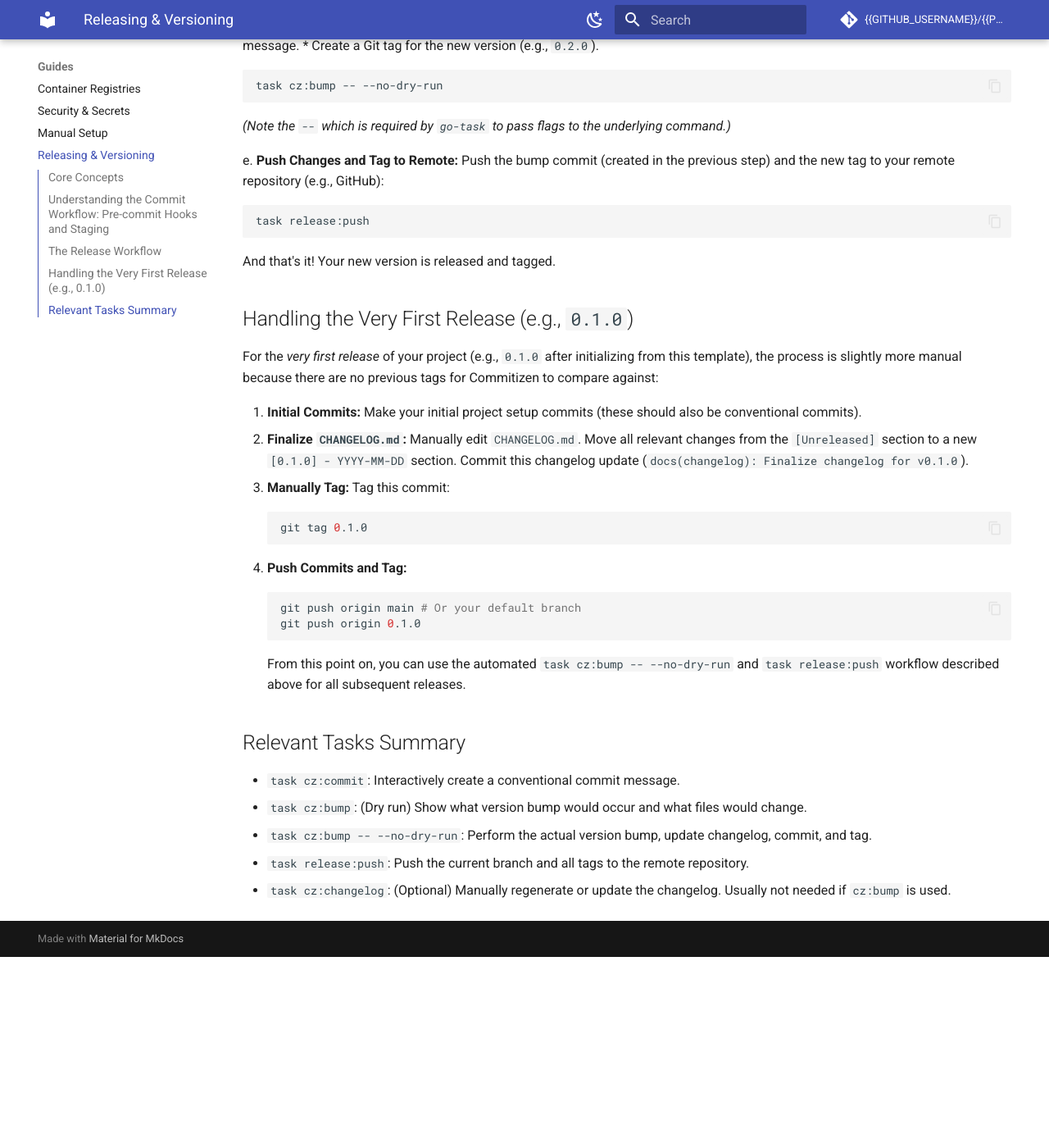
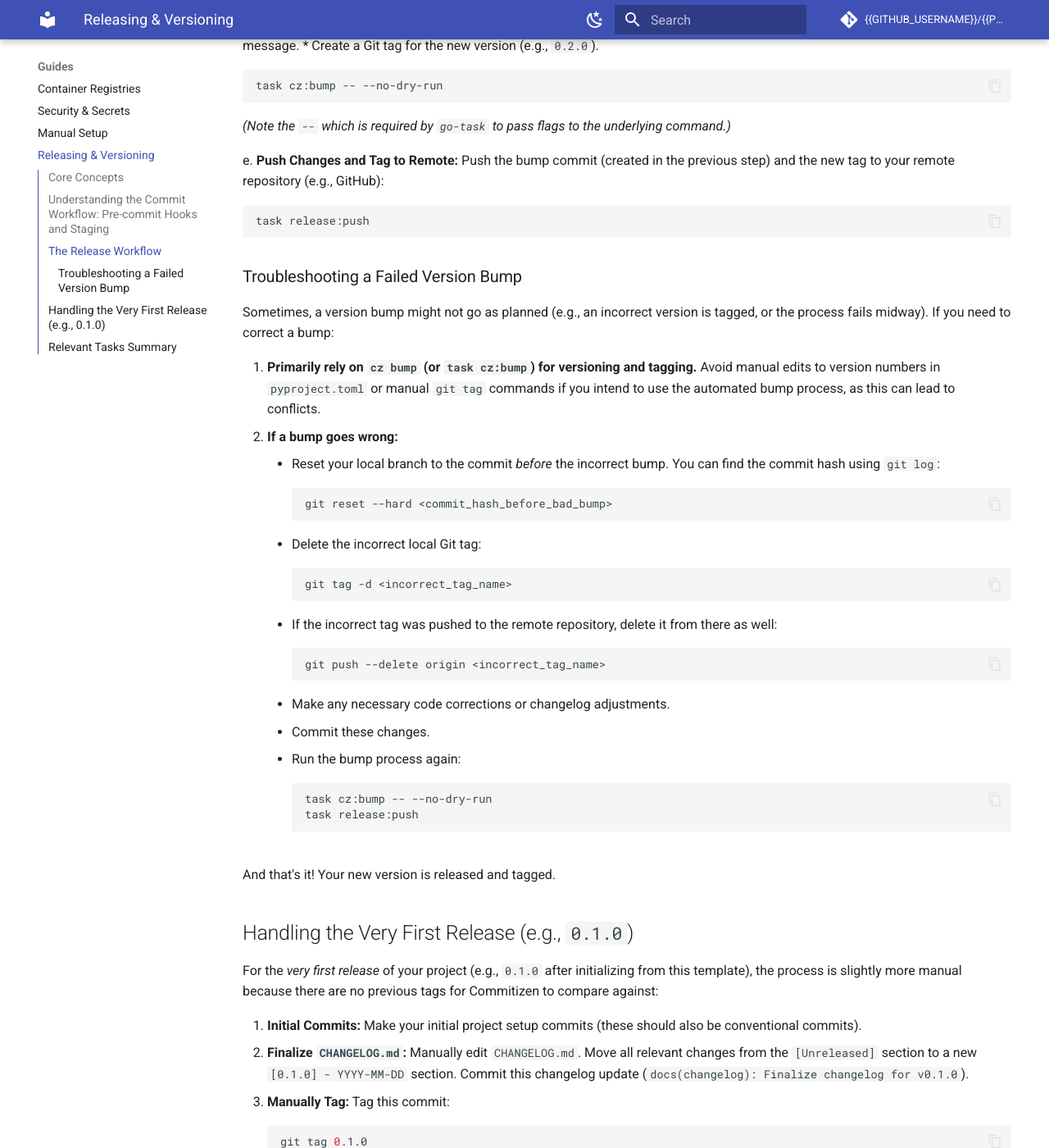
Before and after one commit to itismichael/that_template_repo, an MkDocs documentation site: the page built from docs/guides/releasing_and_versioning.md, in a window 1280 px wide and 1400 px high, scrolled down 2676 px. Shown: the whole window at 82% size. Built offline with MkDocs 1.6.1 and Material for MkDocs 9.7.7, drawn with Linux system fonts in a browser that asks for light colours; comment, search, counter and statistics services are not loaded; before the commit the page ends 3843 px from its top, so only the background shows below that.

Commit message:
docs(releases): add info for troubleshooting a failed bump

````diff
--- a/docs/guides/releasing_and_versioning.md
+++ b/docs/guides/releasing_and_versioning.md
@@ -111,6 +111,32 @@ When you're ready to publish a new version:
        task release:push
        ```
 
+### Troubleshooting a Failed Version Bump
+
+Sometimes, a version bump might not go as planned (e.g., an incorrect version is tagged, or the process fails midway). If you need to correct a bump:
+
+1.  **Primarily rely on `cz bump` (or `task cz:bump`) for versioning and tagging.** Avoid manual edits to version numbers in `pyproject.toml` or manual `git tag` commands if you intend to use the automated bump process, as this can lead to conflicts.
+2.  **If a bump goes wrong:**
+    *   Reset your local branch to the commit *before* the incorrect bump. You can find the commit hash using `git log`:
+        ```bash
+        git reset --hard <commit_hash_before_bad_bump>
+        ```
+    *   Delete the incorrect local Git tag:
+        ```bash
+        git tag -d <incorrect_tag_name>
+        ```
+    *   If the incorrect tag was pushed to the remote repository, delete it from there as well:
+        ```bash
+        git push --delete origin <incorrect_tag_name>
+        ```
+    *   Make any necessary code corrections or changelog adjustments.
+    *   Commit these changes.
+    *   Run the bump process again:
+        ```bash
+        task cz:bump -- --no-dry-run
+        task release:push
+        ```
+
 And that's it! Your new version is released and tagged.
 
 ## Handling the Very First Release (e.g., `0.1.0`)
````
